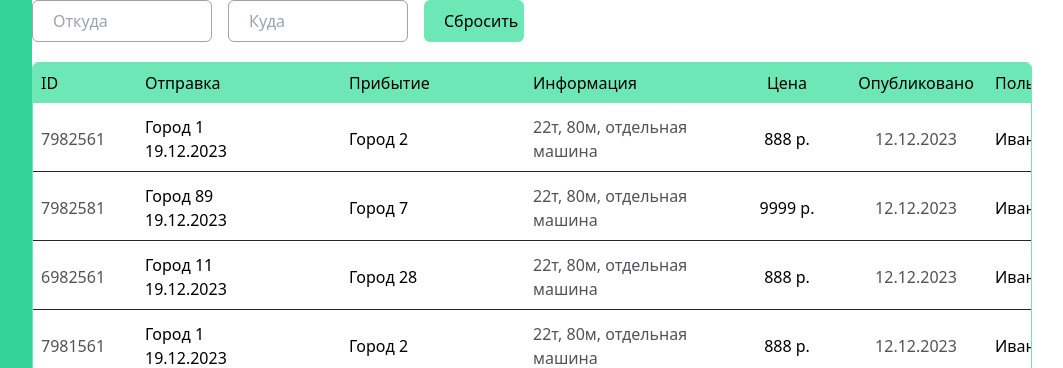
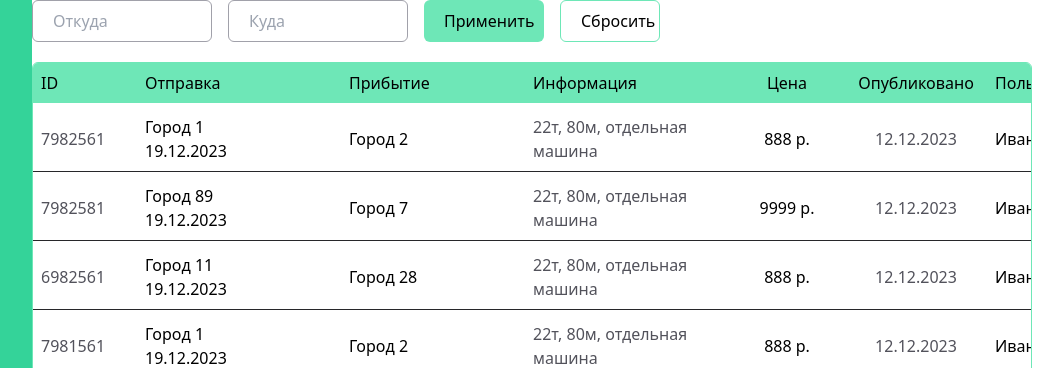
Before and after one commit to WEBzaytsev/habr-clone, a Laravel app: page / in a window 1280 px wide. Shown: the part 65-433 px from the top of the page, without its empty margins (188-1251 px from the left). Run offline with Laravel 10, Linux system fonts and the light colour scheme; style sheets or scripts are compiled from the project's sources.

Commit message:
add a apply filters button

```diff
--- a/src/resources/js/src/components/CargoList.vue
+++ b/src/resources/js/src/components/CargoList.vue
@@ -264,7 +264,7 @@ const filters = ref({
 
 <template>
     <div class="">
-        <div class="mb-5 grid grid-cols-[180px_180px_100px] gap-4">
+        <div class="mb-5 grid grid-cols-[180px_180px_120px_100px] gap-4">
             <AppInput
                 name="fromCity"
                 :model-value="filters.fromCity"
@@ -280,8 +280,12 @@ const filters = ref({
                 type="text"
             />
             <button
+                v-text="'Применить'"
+                class="text-center text-14 block w-full rounded-md bg-emerald-300 mx-auto cursor-pointer select-none px-5 py-2 transition-all duration-300 hover:bg-emerald-400 active:bg-emerald-500 focus:bg-emerald-500 disabled:bg-zinc-400 disabled:cursor-not-allowed"
+            />
+            <button
                 v-text="'Сбросить'"
-                class="text-center text-14 block w-full rounded-md bg-emerald-300 mx-auto cursor-pointer select-none px-5 py-2 transition-all duration-300 hover:bg-emerald-400 active:bg-emerald-500 focus:bg-emerald-500 disabled:bg-zinc-400 disabled:cursor-not-allowed"
+                class="text-center text-14 block w-full rounded-md bg-white border border-emerald-300 mx-auto cursor-pointer select-none px-5 py-2 transition-all duration-300 hover:bg-emerald-100 active:bg-emerald-200 focus:bg-emerald-200 disabled:bg-zinc-400 disabled:cursor-not-allowed"
             />
         </div>
         <div
```
